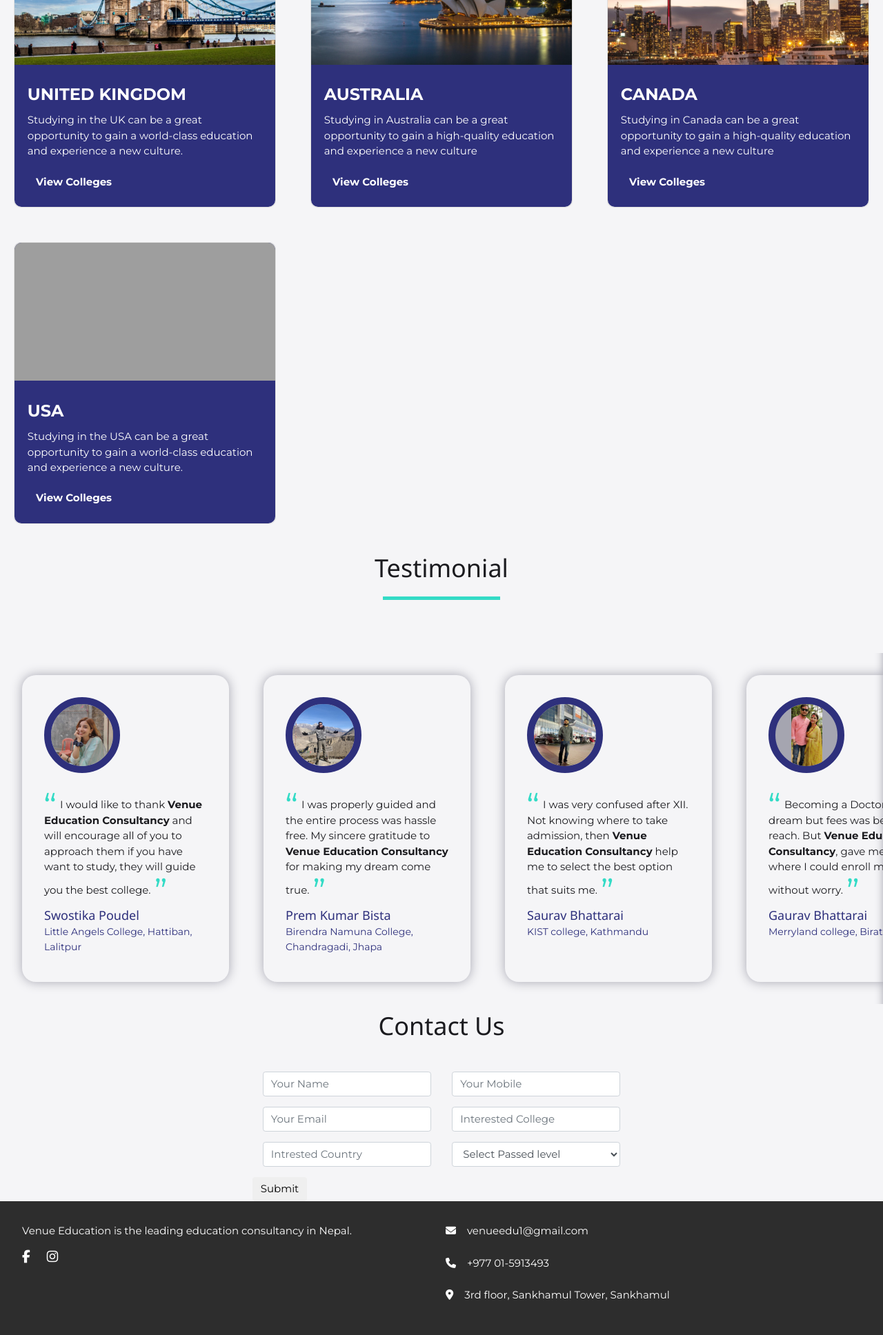
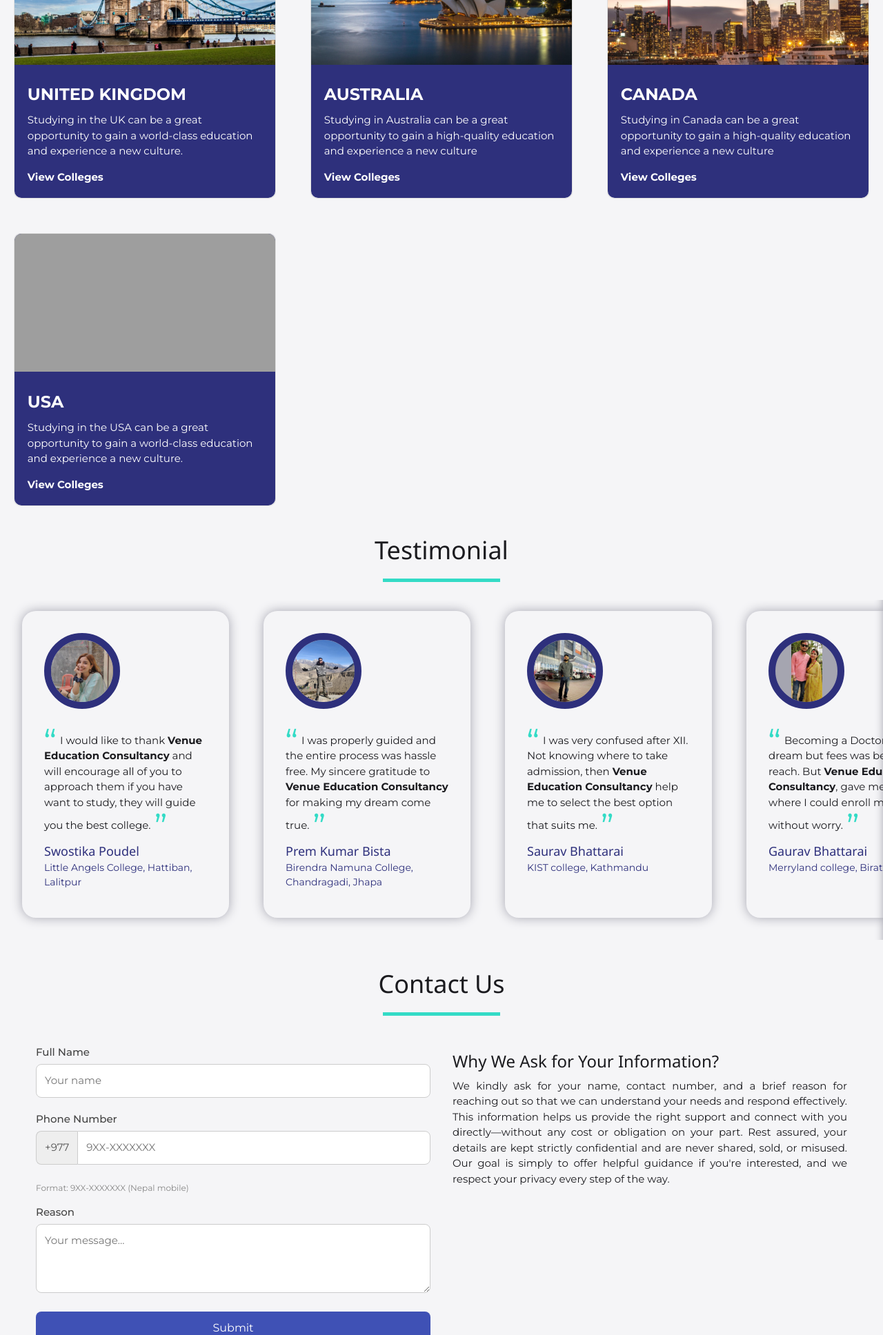
Before and after one commit to nabinbhattarai/consultancy, a Django app: page / in a window 1280 px wide. Shown: the part 2322-4258 px from the top of the page at 69% size. Run offline with Django 4.2, Linux system fonts and the light colour scheme; some libraries are stand-ins or nearby versions; grey boxes are pictures that could not be loaded.

Commit message:
Fix form

```diff
--- a/static/css/style.css
+++ b/static/css/style.css
@@ -231,6 +231,10 @@ a {
 .title-container {
   padding: 32px;
 
+  &.small-height {
+    padding-bottom: 16px;
+  }
+
   h1::after {
     content: "";
     background: var(--support-green);
@@ -364,7 +368,7 @@ a {
 
 .testimonials {
   display: flex;
-  padding: 32px;
+  padding: 16px 32px 32px 32px;
   width: 100%;
   overflow: scroll;
   gap: 50px;
@@ -508,6 +512,101 @@ footer {
   }
 }
 
+.contact-us {
+  display: grid;
+  gap: 32px;
+  grid-template-columns: repeat(2, minmax(300px, 1fr));
+  padding: 0 32px 32px 32px;
+
+  .information-disclaimer {
+    p {
+      text-align: justify;
+    }
+  }
+
+  width: 100%;
+
+  form {
+    width: 100%;
+
+    label {
+      display: block;
+      margin-bottom: 6px;
+      color: #444;
+      font-weight: 500;
+    }
+
+    .phone-wrapper {
+      display: flex;
+      align-items: center;
+      margin-bottom: 20px;
+    }
+
+    .prefix {
+      padding: 12px;
+      background: #eee;
+      margin-bottom: 20px;
+      border: 1px solid #ccc;
+      border-right: none;
+      border-radius: 8px 0 0 8px;
+      color: #555;
+      font-size: 15px;
+
+      ~ input[type="tel"] {
+        border-radius: 0 8px 8px 0;
+      }
+    }
+
+    input[type="text"],
+    input[type="tel"],
+    textarea {
+      width: 100%;
+      padding: 12px;
+      margin-bottom: 20px;
+      border: 1px solid #ccc;
+      border-radius: 8px;
+      font-size: 15px;
+      transition: border-color 0.3s, box-shadow 0.3s;
+    }
+
+    input[type="text"]:focus,
+    input[type="tel"]:focus,
+    textarea:focus {
+      border-color: #3f51b5;
+      outline: none;
+      box-shadow: 0 0 0 3px rgba(63, 81, 181, 0.1);
+    }
+
+    textarea {
+      resize: vertical;
+      min-height: 100px;
+    }
+
+    .hint {
+      font-size: 12px;
+      color: #888;
+      margin-top: -15px;
+      margin-bottom: 15px;
+    }
+
+    button {
+      width: 100%;
+      background-color: #3f51b5;
+      color: white;
+      padding: 12px;
+      font-size: 16px;
+      border: none;
+      border-radius: 8px;
+      cursor: pointer;
+      transition: background-color 0.3s;
+    }
+
+    button:hover {
+      background-color: #2c3cb3;
+    }
+  }
+}
+
 @keyframes slideIn {
   from {
     right: -160px;
@@ -518,6 +617,14 @@ footer {
 }
 
 @media only screen and (max-width: 850px) {
+  .contact-us {
+    grid-template-columns: repeat(1, minmax(300px, 1fr));
+
+    .information-disclaimer {
+      grid-row-end: 2;
+    }
+  }
+
   footer {
     .footer-container {
       grid-template-columns: repeat(1, minmax(300px, 1fr));
--- a/static/js/main.js
+++ b/static/js/main.js
@@ -79,6 +79,26 @@ const startImageCarousel = () => {
   setInterval(carousel, 2000);
 };
 
+function formatNepalPhone(input) {
+  let digits = input.value.replace(/\D/g, '').substring(0, 10);
+  if (digits.length > 3) {
+    input.value = digits.substring(0, 3) + '-' + digits.substring(3);
+  } else {
+    input.value = digits;
+  }
+}
+
+function validatePhone() {
+  const phoneInput = document.getElementById('phone');
+  const phoneValue = phoneInput.value.replace(/\D/g, '');
+  const isValid = /^98[0-9]{8}$/.test(phoneValue);
+  if (!isValid) {
+    alert('Please enter a valid 10-digit Nepali mobile number starting with 98');
+    return false;
+  }
+  return true;
+}
+
 startScroller();
 navigatorToggle();
 startImageCarousel();
--- a/templates/main/home.html
+++ b/templates/main/home.html
@@ -281,9 +281,7 @@
               Studying in the UK can be a great opportunity to gain a
               world-class education and experience a new culture.
             </p>
-            <a href="{% url 'ukcollege' %}" class="btn btn-contact mr-lg-4"
-              ><b> View Colleges</b></a
-            >
+            <a href="{% url 'ukcollege' %}"><b> View Colleges</b></a>
           </div>
         </div>
         <div class="card">
@@ -299,9 +297,7 @@
               Studying in Australia can be a great opportunity to gain a
               high-quality education and experience a new culture
             </p>
-            <a href="{% url 'auscollege' %}" class="btn btn-contact mr-lg-4"
-              ><b> View Colleges</b></a
-            >
+            <a href="{% url 'auscollege' %}"><b> View Colleges</b></a>
           </div>
         </div>
         <div class="card">
@@ -317,9 +313,7 @@
               Studying in Canada can be a great opportunity to gain a
               high-quality education and experience a new culture
             </p>
-            <a href="{% url 'cancollege' %}" class="btn btn-contact mr-lg-4"
-              ><b>View Colleges</b></a
-            >
+            <a href="{% url 'cancollege' %}"><b>View Colleges</b></a>
           </div>
         </div>
         <div class="card">
@@ -335,17 +329,15 @@
               Studying in the USA can be a great opportunity to gain a
               world-class education and experience a new culture.
             </p>
-            <a href="{% url 'uscollege' %}" class="btn btn-contact mr-lg-4"
-              ><b>View Colleges</b></a
-            >
+            <a href="{% url 'uscollege' %}"><b>View Colleges</b></a>
           </div>
         </div>
       </div>
     </div>
 
     <!-- testimonial section -->
-    <div class="title-container" id="testimonial-section">
-      <h1 class="text-center mb-5">Testimonial</h1>
+    <div class="title-container small-height" id="testimonial-section">
+      <h1 class="text-center">Testimonial</h1>
     </div>
     <div class="custom-scroller">
       <div class="testimonials right-shadow">
@@ -365,70 +357,62 @@
 
     <div class="main-wrapper">
       <!-- contact us -->
+      <div class="title-container">
+        <h1>Contact Us</h1>
+      </div>
       <div class="contact-us" id="contact-us">
-        <h1 class="text-center mb-5">Contact Us</h1>
-        <div class="form text-center">
-          <form action="" method="POST" class="myform">
-            <div class="row">
-              <div class="col-lg-6">
-                <div class="form-group">
-                  <input
-                    type="text"
-                    class="form-control"
-                    placeholder="Your Name"
-                    name="name"
-                  />
-                </div>
-                <div class="form-group">
-                  <input
-                    type="text"
-                    class="form-control"
-                    placeholder="Your Email"
-                    name="email"
-                  />
-                </div>
-                <div class="form-group">
-                  <input
-                    type="text"
-                    class="form-control"
-                    placeholder="Intrested Country"
-                    name="state"
-                  />
-                </div>
-              </div>
-              <div class="col-lg-6">
-                <div class="form-group">
-                  <input
-                    type="text"
-                    class="form-control"
-                    placeholder="Your Mobile"
-                    name="mobile"
-                  />
-                </div>
-                <div class="form-group">
-                  <input
-                    type="text"
-                    class="form-control"
-                    placeholder="Interested College"
-                    name="college"
-                  />
-                </div>
-                <div class="form-group">
-                  <select name="courses" id="" class="form-control">
-                    <option value="null" disabled selected>
-                      Select Passed level
-                    </option>
-                    <option value="b-tech">+2</option>
-                    <option value="b-tech">PCL</option>
-                    <option value="b-tech">Diploma</option>
-                    <option value="pharmacy">Bachelors</option>
-                    <option value="m-tech">Master</option>
-                  </select>
-                </div>
-              </div>
-              <input class="btn btn-submit" type="submit" name="submit" />
-            </div>
-          </form>
+        <form onsubmit="return validateForm()">
+          <!-- Full Name -->
+          <label for="fullname">Full Name</label>
+          <input
+            type="text"
+            id="fullname"
+            name="fullname"
+            required
+            placeholder="Your name"
+          />
+
+          <!-- Phone Number -->
+          <!-- Phone with +977 prefix -->
+          <label for="phone">Phone Number</label>
+          <div class="phone-wrapper">
+            <div class="prefix">+977</div>
+            <input
+              type="tel"
+              id="phone"
+              name="phone"
+              maxlength="11"
+              placeholder="9XX-XXXXXXX"
+              required
+              oninput="formatNepalPhone(this)"
+            />
+          </div>
+          <div class="hint">Format: 9XX-XXXXXXX (Nepal mobile)</div>
+
+          <!-- Reason -->
+          <label for="reason">Reason</label>
+          <textarea
+            id="reason"
+            name="reason"
+            required
+            placeholder="Your message..."
+          ></textarea>
+
+          <!-- Submit -->
+          <button type="submit">Submit</button>
+        </form>
+        <div class="information-disclaimer">
+          <h3>Why We Ask for Your Information?</h3>
+          <p>
+            We kindly ask for your name, contact number, and a brief reason for
+            reaching out so that we can understand your needs and respond
+            effectively. This information helps us provide the right support and
+            connect with you directly—without any cost or obligation on your
+            part. Rest assured, your details are kept strictly confidential and
+            are never shared, sold, or misused. Our goal is simply to offer
+            helpful guidance if you're interested, and we respect your privacy
+            every step of the way.
+          </p>
         </div>
       </div>
     </div>
```
